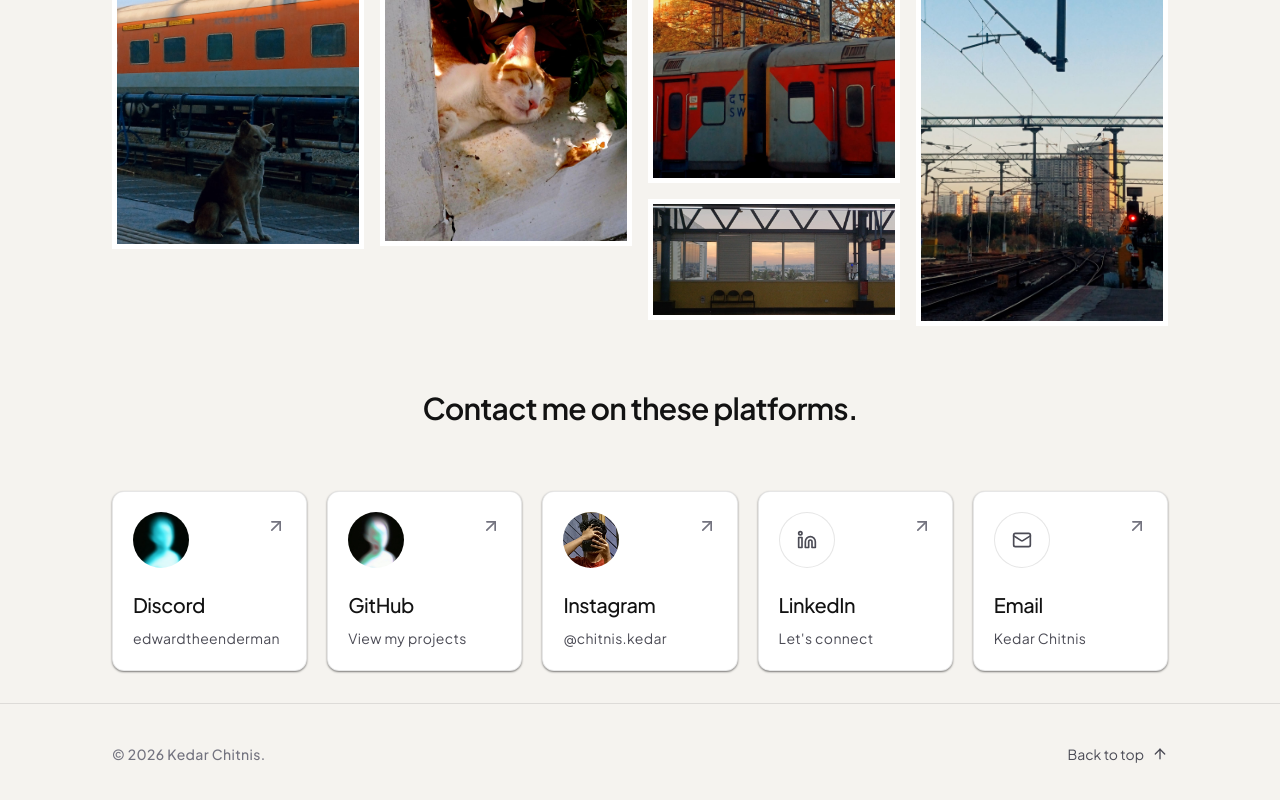
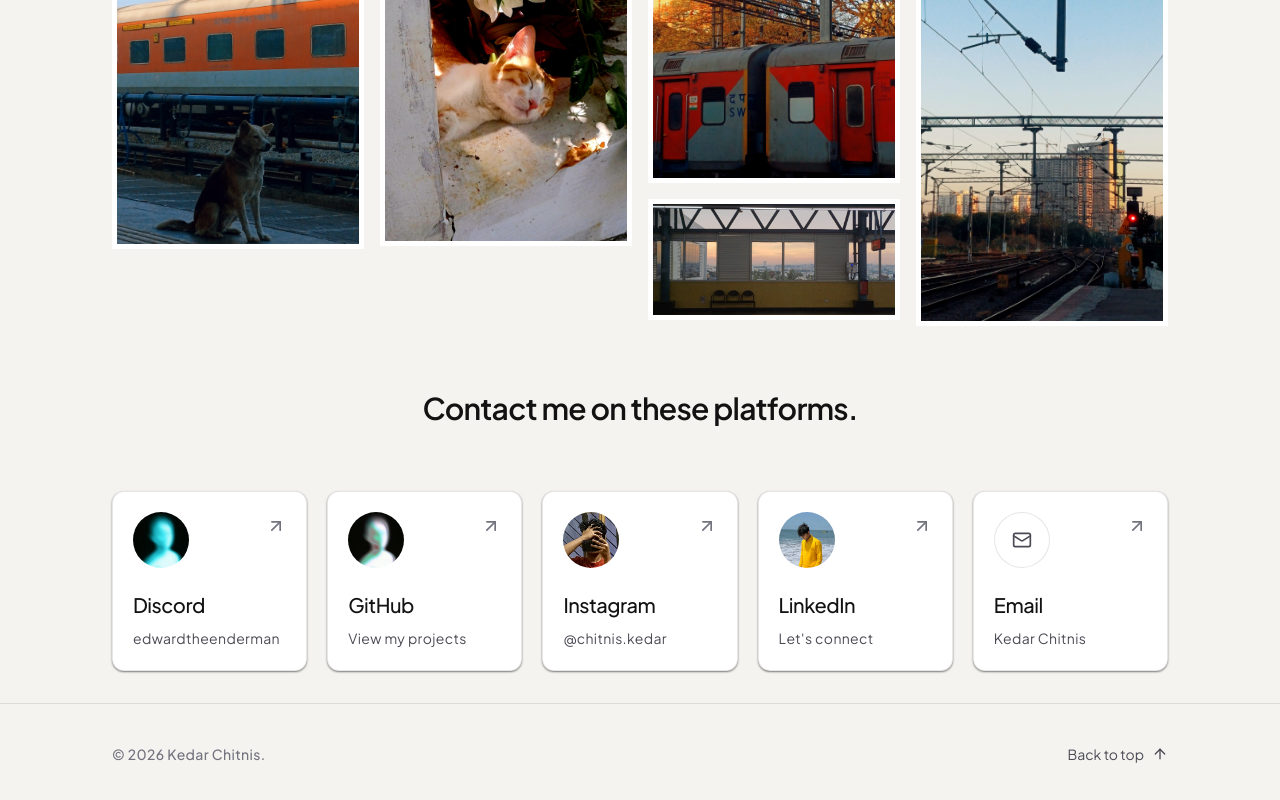
Before and after one commit to chitniskedar/kedar-portfolio, a React (Vite) app: page / in a window 1280 px wide. Shown: the part 3030-3830 px from the top of the page. Built offline with nearby package versions, Linux system fonts and the light colour scheme.

Commit message:
update contacts

```diff
--- a/index.html
+++ b/index.html
@@ -6,6 +6,7 @@
 
     <title>Kedar Chitnis</title>
 
+    <meta name="keywords" content="kedar, chitnis, kedar chitnis, pesu, yourf1creator, edwardtheenderman, pesumc, pesuflow, netpay"
     <!-- SEO -->
     <meta
       name="description"
--- a/src/assets/index.ts
+++ b/src/assets/index.ts
@@ -18,6 +18,7 @@ export const contactAssets = {
   discordPfp: new URL("./contact/discord-pfp.png", import.meta.url).href,
   githubPfp: new URL("./contact/github-pfp.png", import.meta.url).href,
   instagramPfp: new URL("./contact/instagram-pfp.png", import.meta.url).href,
+  linkedinPfp: new URL("./contact/linkedin-pfp.png", import.meta.url).href,
 };
 
 export const projectAssets = {
--- a/src/components/sections/Contact.tsx
+++ b/src/components/sections/Contact.tsx
@@ -50,6 +50,7 @@ const links: ContactLink[] = [
     subtitle: "Let's connect",
     href: "https://linkedin.com/in/kedarchitnis",
     icon: Linkedin,
+    avatarSrc: contactAssets.linkedinPfp,
   },
   {
     title: "Email",
```
Also changed, not shown: src/assets/contact/linkedin-pfp.png (added).
